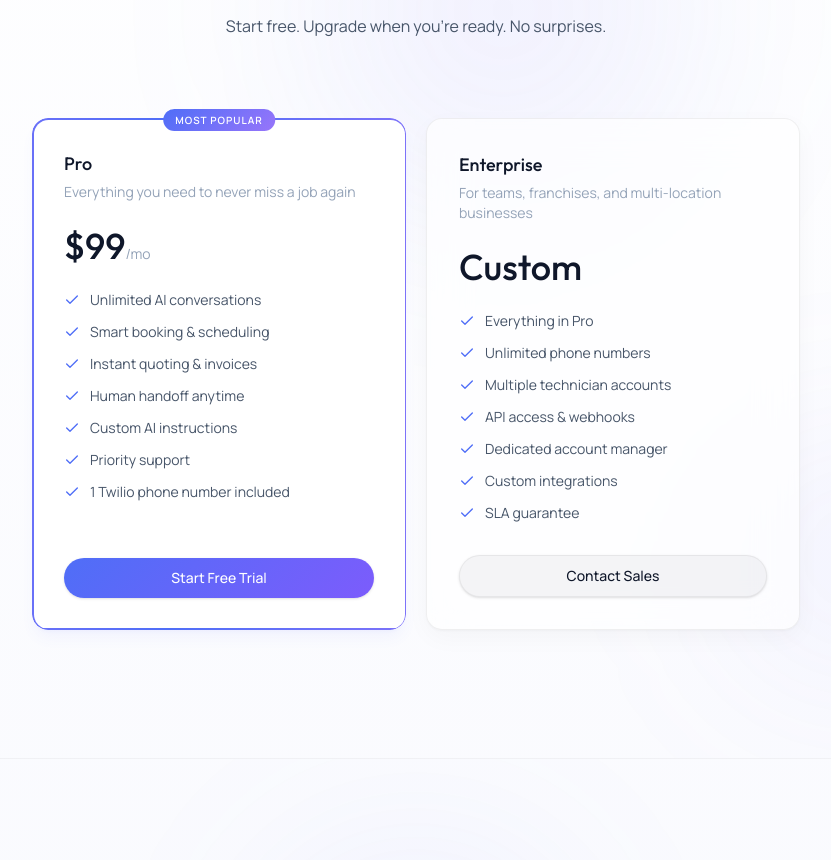
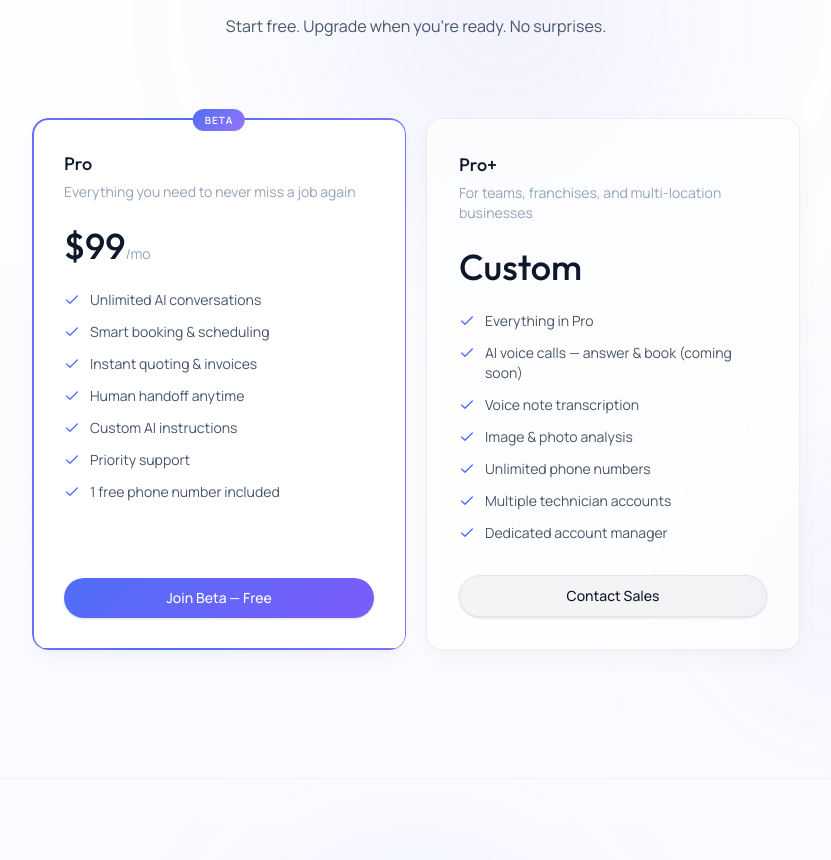
Before and after one commit to bhamani-sahil/dispatchai, a React (Create React App) app in the folder webapp/: page / in a window 1280 px wide. Shown: the part 4462-5322 px from the top of the page, without its empty margins (224-1055 px from the left). Built offline with nearby package versions, Linux system fonts and the light colour scheme; no server answers.

Commit message:
Update pricing — Pro+ card, beta CTA, voice coming soon

```diff
--- a/webapp/src/components/landing/Pricing.jsx
+++ b/webapp/src/components/landing/Pricing.jsx
@@ -15,25 +15,25 @@ const plans = [
       "Human handoff anytime",
       "Custom AI instructions",
       "Priority support",
-      "1 Twilio phone number included",
+      "1 free phone number included",
     ],
     highlight: true,
-    cta: "Start Free Trial",
-    badge: "Most Popular",
+    cta: "Join Beta — Free",
+    badge: "Beta",
   },
   {
-    name: "Enterprise",
+    name: "Pro+",
     price: "Custom",
     period: "",
     description: "For teams, franchises, and multi-location businesses",
     features: [
       "Everything in Pro",
+      "AI voice calls — answer & book (coming soon)",
+      "Voice note transcription",
+      "Image & photo analysis",
       "Unlimited phone numbers",
       "Multiple technician accounts",
-      "API access & webhooks",
       "Dedicated account manager",
-      "Custom integrations",
-      "SLA guarantee",
     ],
     highlight: false,
     cta: "Contact Sales",
```
